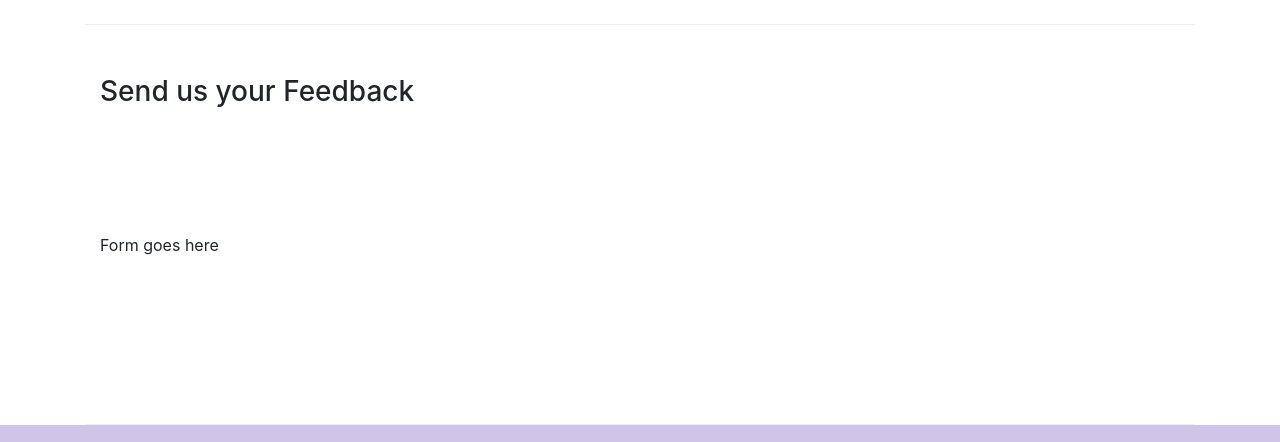
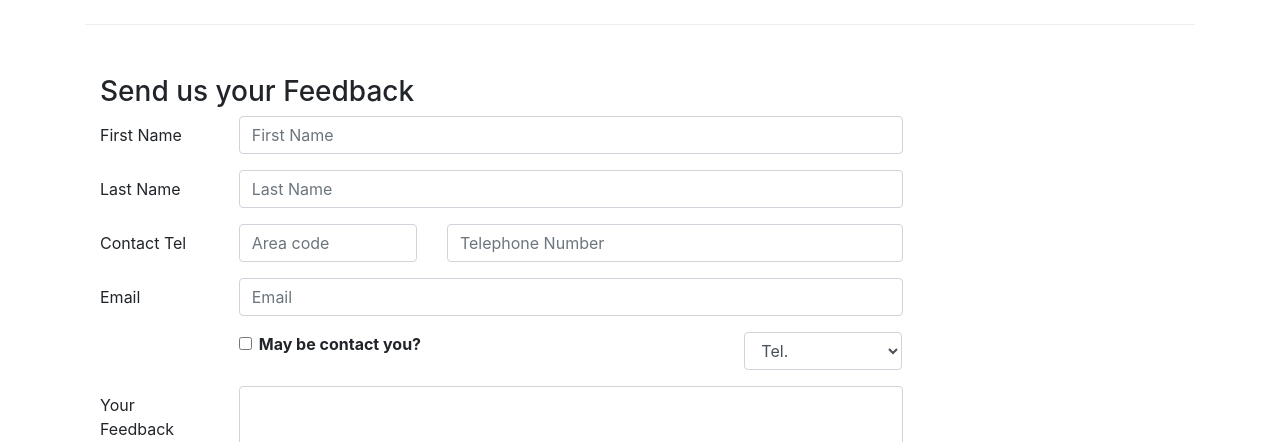
Before and after one commit to mvcman/Bootstrap-navigation, a website: page contactus.html in a window 1280 px wide. Shown: the part 870-1312 px from the top of the page. Drawn offline with nearby package versions, Linux system fonts and the light colour scheme.

Commit message:
Forms added!

```diff
--- a/contactus.html
+++ b/contactus.html
@@ -92,7 +92,62 @@
               <h3>Send us your Feedback</h3>
            </div>
             <div class="col-12 col-md-9">
-                Form goes here
+              <form>
+                <div class="form-group row">
+                  <label for="firstname" class="col-md-2 col-form-label">First Name</label>
+                  <div class="col-md-10">
+                    <input type="text" class="form-control" id="firstname" name="firstname" placeholder="First Name">
+                  </div>
+                </div>
+                <div class="form-group row">
+                  <label for="lastname" class="col-md-2 col-form-label">Last Name</label>
+                  <div class="col-md-10">
+                    <input type="text" class="form-control" id="lastname" name="lastname" placeholder="Last Name">
+                  </div>
+                </div>
+                <div class="form-group row">
+                  <label for="telephone" class="col-12 col-md-2 col-form-label">Contact Tel</label>
+                  <div class="col-5 col-md-3">
+                    <input type="tel" class="form-control" id="areacode" name="areacode" placeholder="Area code">
+                  </div>
+                  <div class="col-7 col-md-7">
+                    <input type="tel" class="form-control" id="telephone" name="telephone" placeholder="Telephone Number">
+                  </div>
+                </div>
+                <div class="form-group row">
+                  <label for="email" class="col-md-2 col-form-label">Email</label>
+                  <div class="col-md-10">
+                    <input type="email" class="form-control" id="email" name="email" placeholder="Email">
+                  </div>
+                </div>
+                <div class="form-group row">
+                  <div class="col-md-6 offset-md-2">
+                    <div class="form-check">
+                      <input type="checkbox" class="form-check-input" name="approve" id="approve" value="">
+                      <label class="form-check-label" for="approve"><strong>May be contact you?</strong></label>
+                    </div>
+                  </div>
+                  <div class="col-md-3 offset-md-1">
+                    <div class="form-check">
+                      <select class="form-control">
+                        <option>Tel.</option>
+                        <option>Email</option>
+                      </select>
+                    </div>
+                  </div>
+                </div>
+                <div class="form-group row">
+                  <label for="feedback" class="col-md-2 col-form-label">Your Feedback</label>
+                  <div class="col-md-10">
+                    <textarea class="form-control" id="feedback" name="feedback" rows="12"></textarea>
+                  </div>
+                </div>
+                <div class="form-group row">
+                  <div class="col-md-12 offset-md-2">
+                    <button type="submit" class="btn btn-primary" id="submit" name="submit">Send Feedback</button>
+                  </div>
+                </div>
+              </form>
             </div>
              <div class="col-12 col-md">
             </div>
@@ -118,9 +173,9 @@
 		              121, Clear Water Bay Road<br>
 		              Clear Water Bay, Kowloon<br>
 		              HONG KONG<br>
-                      <i class="fa fa-phone fa-lg"></i>: +852 1234 5678<br>
-                      <i class="fa fa-fax fa-lg"></i>: +852 8765 4321<br>
-                      <i class="fa fa-envelope fa-lg"></i>:
+                      <i class="fa fa-phone fa-lg"></i> +852 1234 5678<br>
+                      <i class="fa fa-fax fa-lg"></i> +852 8765 4321<br>
+                      <i class="fa fa-envelope fa-lg"></i>
                       <a href="mailto:confusion@food.net">confusion@food.net</a>
 		           </address>
                 </div>
```
